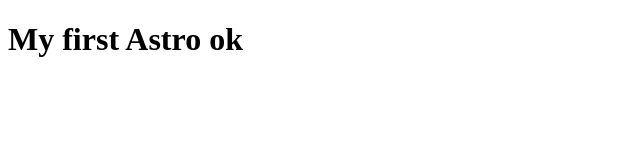
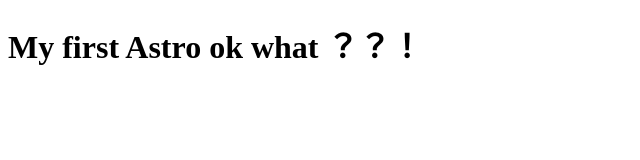
Before and after one commit to jjwu-577/my-first-astro, an Astro site: page / in a window 1280 px wide. Shown: the whole page, without its empty margins (0-640 px from the left). Built offline with nearby package versions, Linux system fonts and the light colour scheme; Astro itself is replaced by a stand-in of ours.

Commit message:
edit index see netlify

```diff
--- a/src/pages/index.astro
+++ b/src/pages/index.astro
@@ -10,6 +10,6 @@
 		<title>Astro</title>
 	</head>
 	<body>
-		<h1>My first Astro ok</h1>
+		<h1>My first Astro ok what ？？！</h1>
 	</body>
 </html>
```
